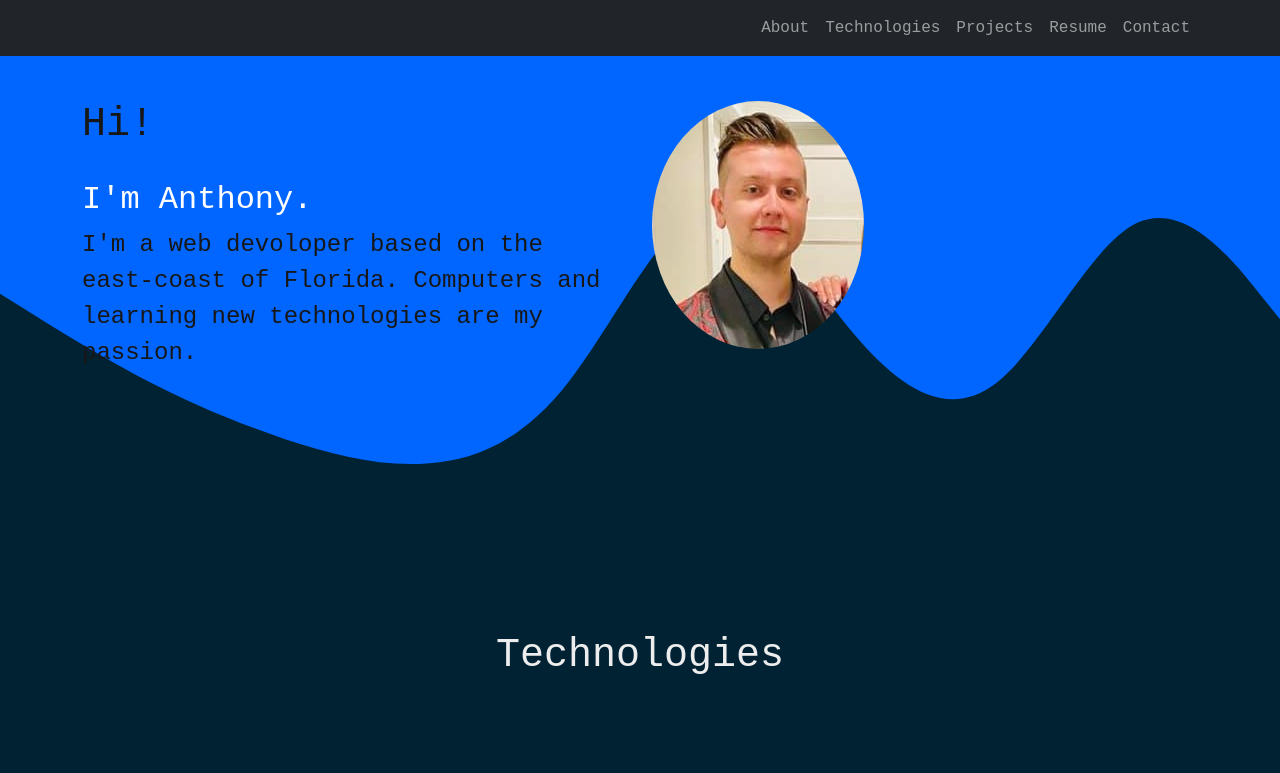
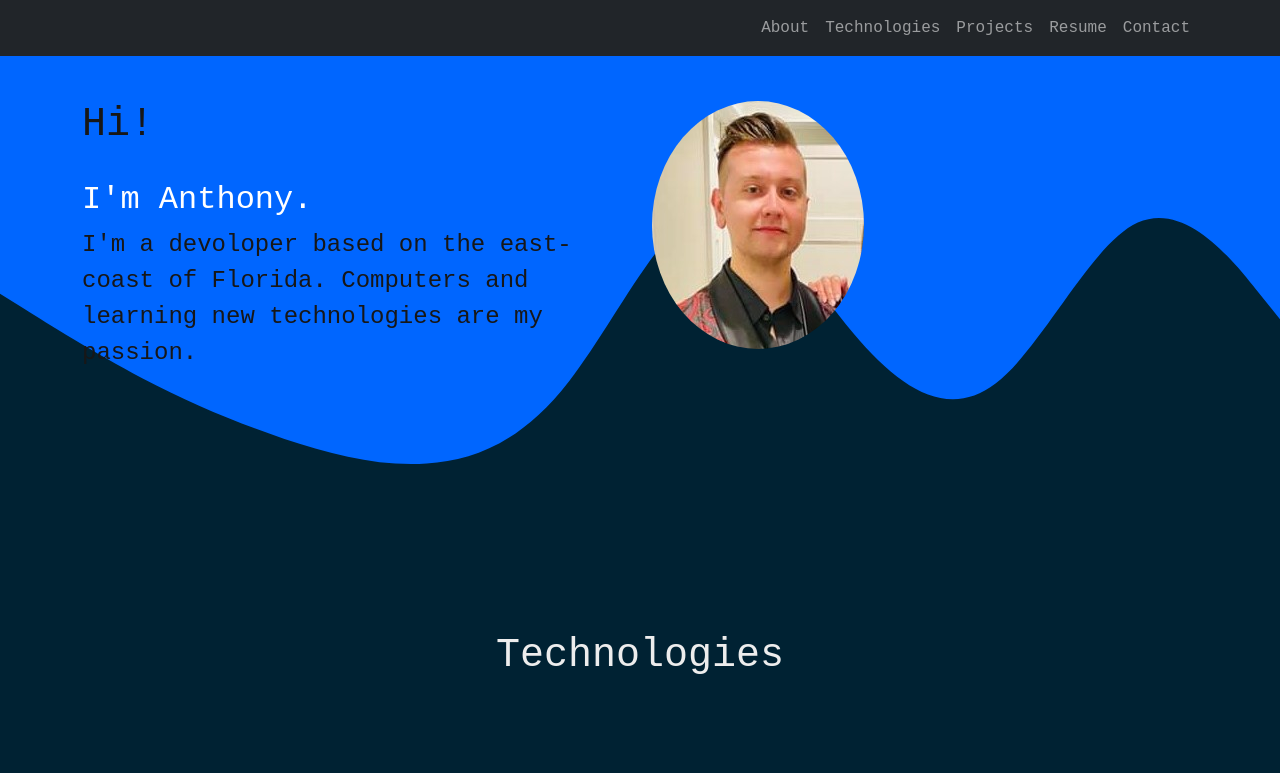
Before and after one commit to AnthonySzymczak/profile, a React (Create React App) app in the folder portfolio/: page / in a window 1280 px wide. Shown: the top 773 px of the page. Built offline with nearby package versions, Linux system fonts and the light colour scheme; grey boxes are pictures that could not be loaded.

Commit message:
brand upate

```diff
--- a/portfolio/src/components/Brand/index.js
+++ b/portfolio/src/components/Brand/index.js
@@ -28,7 +28,7 @@ function Brand() {
               <br />
               <h2 className="highlight-text header-two">I'm Anthony.</h2>
               <p className="dark-text header-content">
-                I'm a web devoloper based on the east-coast of Florida.
+                I'm a devoloper based on the east-coast of Florida.
                 Computers and learning new technologies are my passion.
               </p>
             </div>
```
